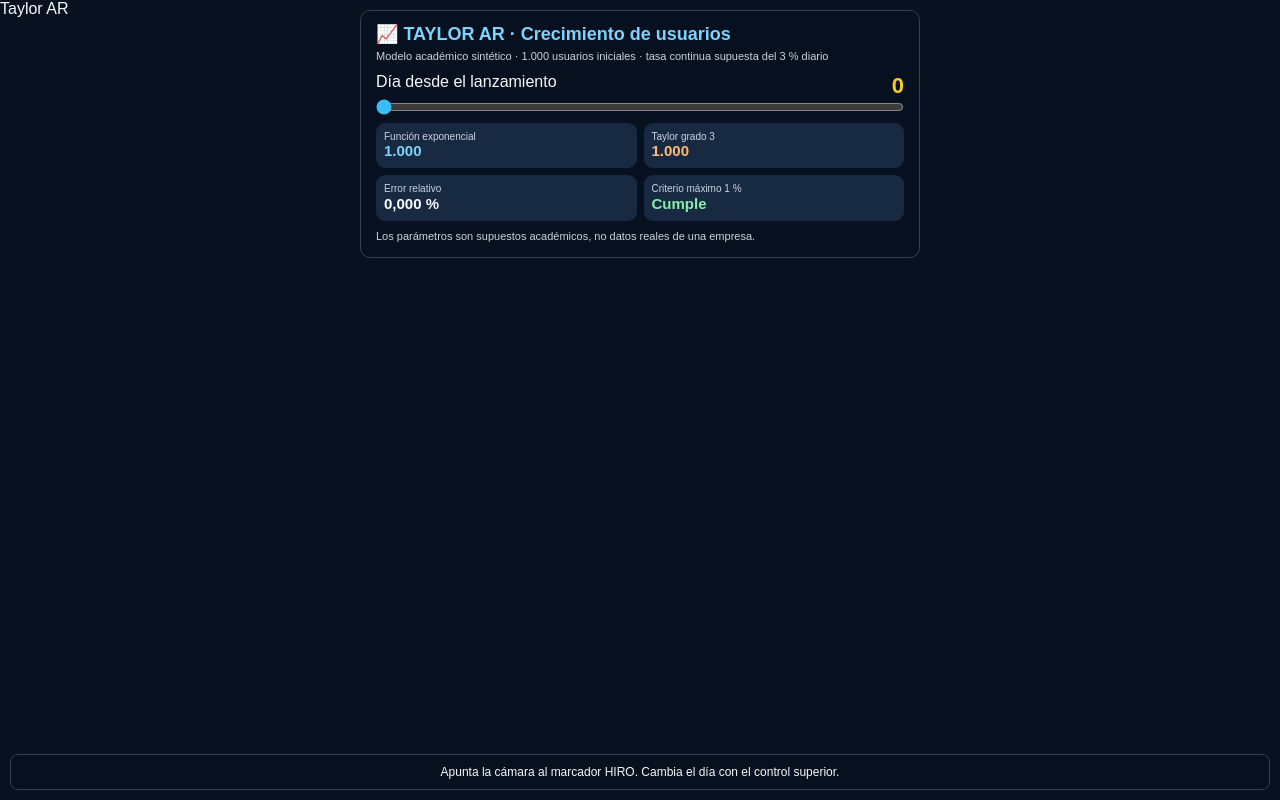
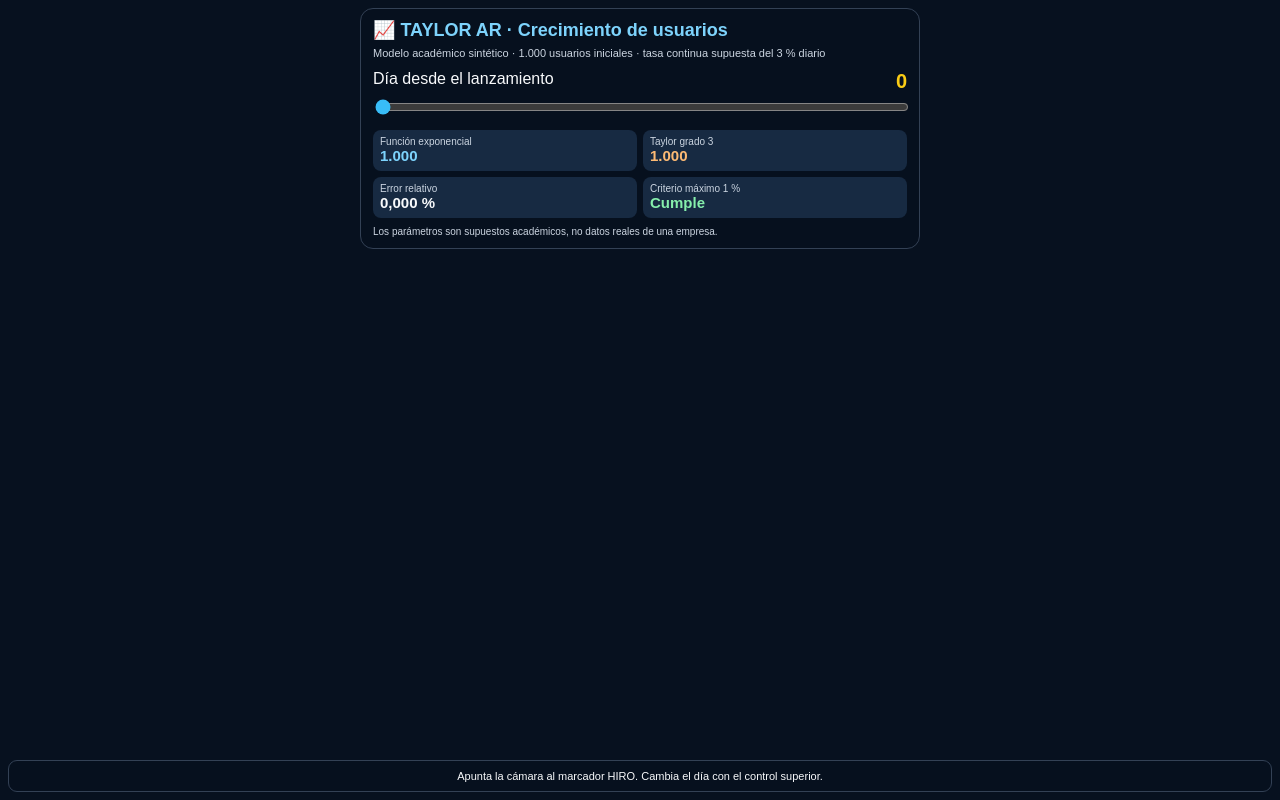
Before and after one commit to jocampo1-crypto/taylor-ar, a plain HTML site: page index.html in a window 1280 px wide. Drawn offline with Linux system fonts and the light colour scheme.

Commit message:
Refactor HTML and CSS for improved layout and style

```diff
--- a/index.html
+++ b/index.html
@@ -1,5 +1,5 @@
 <!doctype html>
-<html lang="es"><head><meta charset="utf-8"><meta name="viewport" content="width=device-width,initial-scale=1.0>
+<html lang="es"><head><meta charset="utf-8"><meta name="viewport" content="width=device-width,initial-scale=1">
 <title>Taylor AR</title>
 <script src="https://aframe.io/releases/1.6.0/aframe.min.js"></script>
 <script src="https://raw.githack.com/AR-js-org/AR.js/master/aframe/build/aframe-ar.js"></script>
@@ -7,41 +7,23 @@
 *{box-sizing:border-box}
 html,body{width:100%;height:100%;margin:0;overflow:hidden}
 body{background:#07111f;color:#f8fafc;font-family:Arial,sans-serif}
-#panel{
- position:fixed;z-index:5;top:5px;left:5px;right:5px;
- width:auto;max-width:430px;margin:0 auto;padding:7px 9px;
- background:#07111fee;border:1px solid #334155;border-radius:10px;
- max-height:39vh;overflow-y:auto
-}
-h1{font-size:14px;line-height:1.15;color:#7dd3fc;margin:0 0 3px}
-.small{font-size:9px;line-height:1.2;color:#cbd5e1}
-#day{font-size:16px;color:#facc15;font-weight:bold;float:right}
-#panel label{font-size:10px}
-input{display:block;width:100%;height:19px;margin:2px 0;accent-color:#38bdf8}
-.grid{display:grid;grid-template-columns:repeat(2,minmax(0,1fr));gap:4px;margin-top:4px}
-.cell{min-width:0;background:#172a42;padding:4px 5px;border-radius:6px}
-.cell small{display:block;color:#cbd5e1;font-size:8px;line-height:1.15}
-.cell b{font-size:11px;line-height:1.15;overflow-wrap:anywhere}
-#msg{font-size:8px;line-height:1.2;color:#cbd5e1;margin-top:4px}
-#hint{
- position:fixed;z-index:5;bottom:5px;left:5px;right:5px;
- text-align:center;background:#07111fee;padding:6px;
- border:1px solid #334155;border-radius:8px;font-size:9px;line-height:1.2
-}
+#panel{position:fixed;z-index:5;top:max(8px,env(safe-area-inset-top));left:8px;right:8px;width:auto;max-width:560px;margin:0 auto;padding:10px 12px;background:#07111fee;border:1px solid #334155;border-radius:13px}
+h1{font-size:clamp(15px,4vw,18px);color:#7dd3fc;margin:0 0 5px}
+.small{font-size:clamp(10px,2.8vw,11px);color:#cbd5e1;line-height:1.3}
+#day{font-size:20px;color:#facc15;font-weight:bold;float:right}
+input{width:100%;min-height:24px;accent-color:#38bdf8}
+.grid{display:grid;grid-template-columns:repeat(2,minmax(0,1fr));gap:6px;margin-top:7px}
+.cell{min-width:0;background:#172a42;padding:6px 7px;border-radius:8px}
+.cell small{display:block;color:#cbd5e1;font-size:10px}
+.cell b{font-size:clamp(12px,3.4vw,15px);overflow-wrap:anywhere}
+#msg{font-size:10px;color:#cbd5e1;margin-top:7px;line-height:1.3}
+#hint{position:fixed;z-index:5;bottom:max(8px,env(safe-area-inset-bottom));left:8px;right:8px;text-align:center;background:#07111fee;padding:8px;border:1px solid #334155;border-radius:9px;font-size:11px;line-height:1.3}
 a-scene{position:fixed;inset:0;width:100vw;height:100vh}
-@media (min-width:600px){
- #panel{top:10px;left:10px;right:10px;max-width:560px;padding:13px 15px;max-height:none}
- h1{font-size:18px;margin-bottom:5px}
- .small{font-size:11px}
- #day{font-size:22px}
- #panel label{font-size:16px}
- input{height:auto;margin:initial}
- .grid{gap:7px;margin-top:8px}
- .cell{padding:8px;border-radius:9px}
- .cell small{font-size:10px}
- .cell b{font-size:15px}
- #msg{font-size:11px;margin-top:8px;line-height:1.35}
- #hint{bottom:10px;left:10px;right:10px;padding:10px;font-size:12px}
+@media (max-width:380px){
+ #panel{padding:8px 9px}
+ .grid{gap:5px}
+ .cell{padding:5px}
+ #hint{font-size:10px}
 }
 </style></head><body>
 <div id="panel">
```
